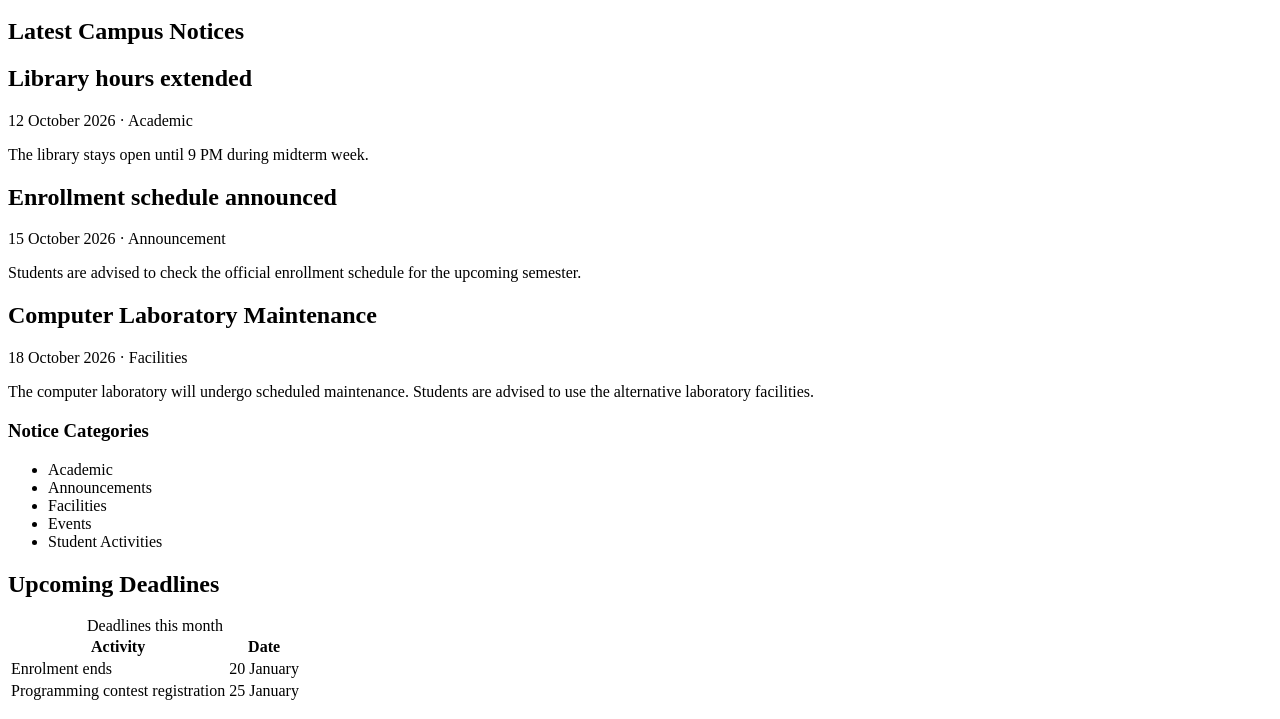
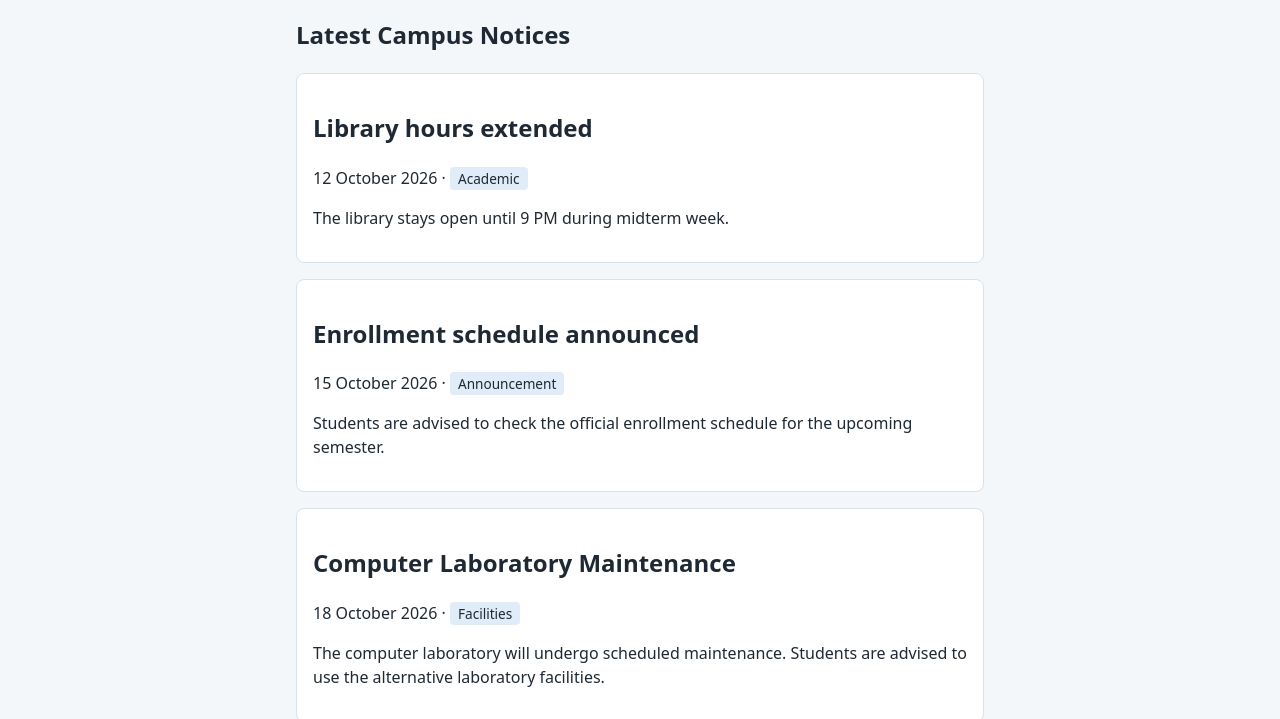
Before and after one commit to luvi-luciein/csae104-notices-board, a plain HTML site: page Week1/week1.html in a window 1280 px wide. Shown: the part 154-873 px from the top of the page. Drawn offline with Linux system fonts and the light colour scheme.

Commit message:
adding folder for passing

```diff
--- a/Week1/week1.html
+++ b/Week1/week1.html
@@ -4,11 +4,10 @@
 <head>
   <meta charset="utf-8">
   <meta name="viewport" content="width=device-width, initial-scale=1">
-  <!-- Page Description -->
   <meta name="description" content="Campus Notices provides students with the latest academic announcements, campus events, facilities updates, and important deadlines.">
 
   <title>Campus Notices</title>
-  <!--<link rel="stylesheet" href="week1.css">-->
+  <link rel="stylesheet" href="week1.css">
 </head>
 
 <body>
--- a/Week1/week1(2).html
+++ b/Week1/week1dup/week1.html
@@ -7,7 +7,7 @@
   <meta name="description" content="Campus Notices provides students with the latest academic announcements, campus events, facilities updates, and important deadlines.">
 
   <title>Campus Notices</title>
-  <link rel="stylesheet" href="week1.css">
+  <!--<link rel="stylesheet" href="week1.css">-->
 </head>
 
 <body>
```
